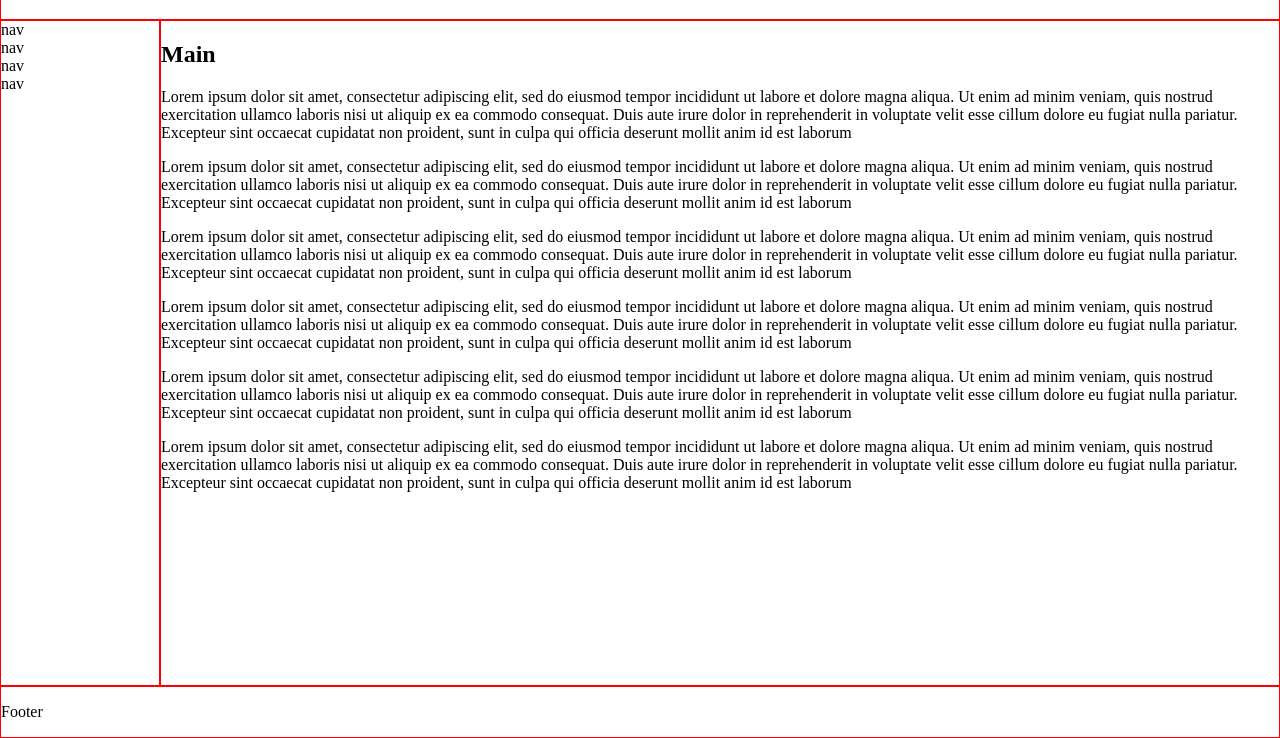
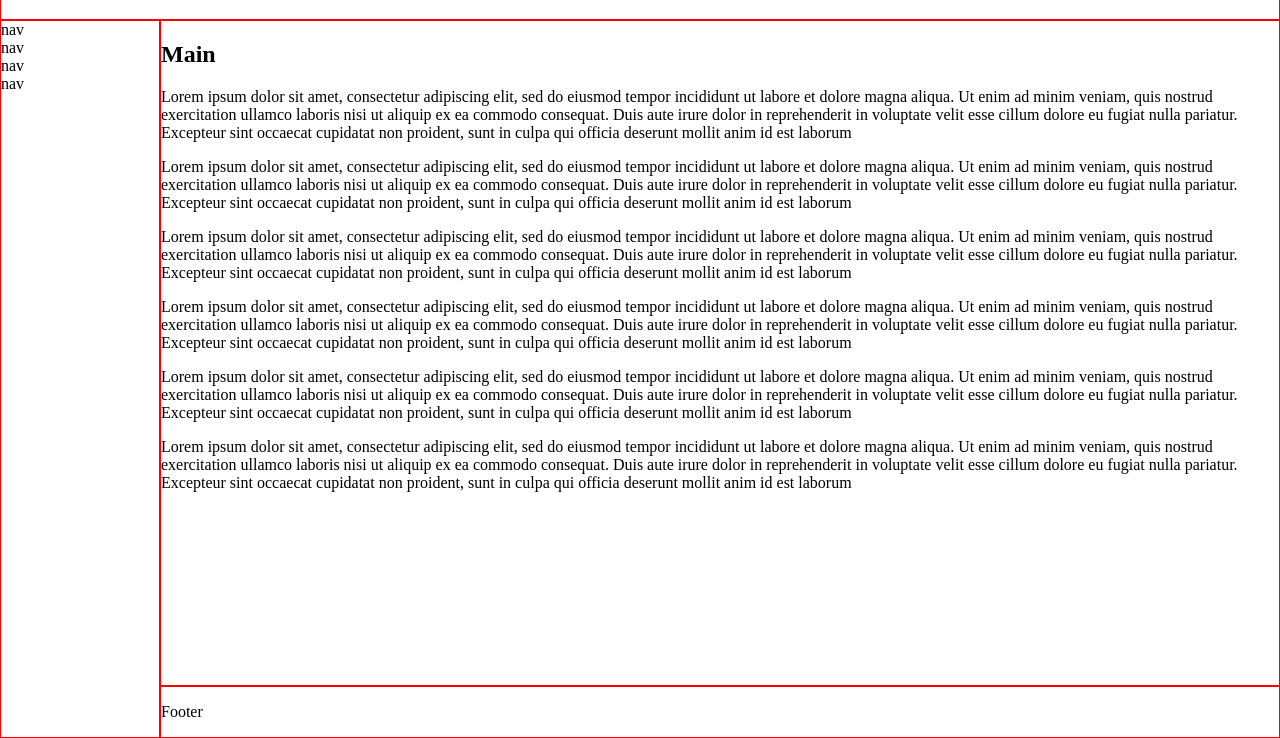
Before and after one commit to ameliapham/exercice-grid, a plain HTML site: page index.html in a window 1280 px wide. Shown: the part 62-800 px from the top of the page. Drawn offline with Linux system fonts and the light colour scheme.

Commit message:
Complete grid

```diff
--- a/index.css
+++ b/index.css
@@ -13,28 +13,29 @@
 body {
     min-height: 100vh;
     display: grid;
+    grid-template-columns: 10em 1fr;
     grid-template-rows: auto 1fr auto;
+    grid-template-areas:
+        'header header'
+        'nav body'
+        'nav footer';
 }
 
-body section {
-    display: none;
+header {
+    grid-area: header;
 }
 
-@media (min-width: 40em) {
+section {
+    grid-area: nav;
 
-    body {
-        grid-template-rows: auto 1fr auto;
-        grid-template-columns: 10em 1fr;
-    }
+}
 
-    body section {
-        display: unset;
-    }
+main {
+    grid-area: body;
+}
 
-    header, footer {
-        grid-column: span 2;
-    }
-
+footer {
+    grid-area: footer;
 }
 
 
```
